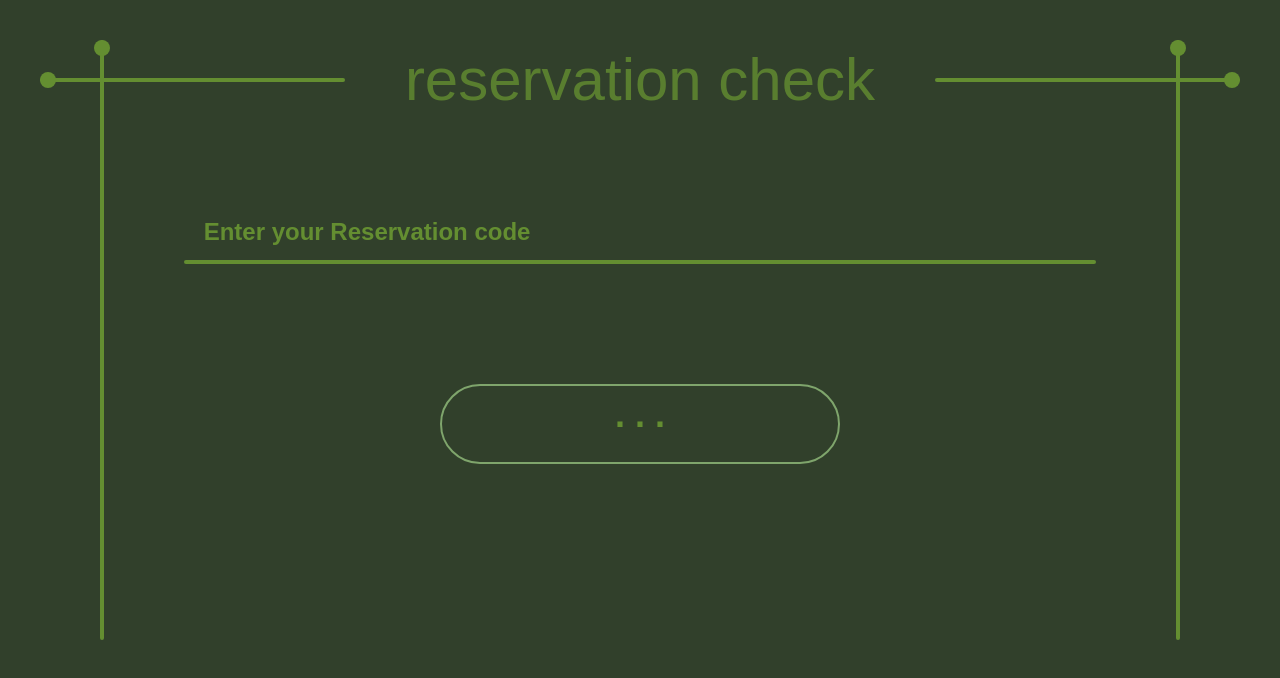
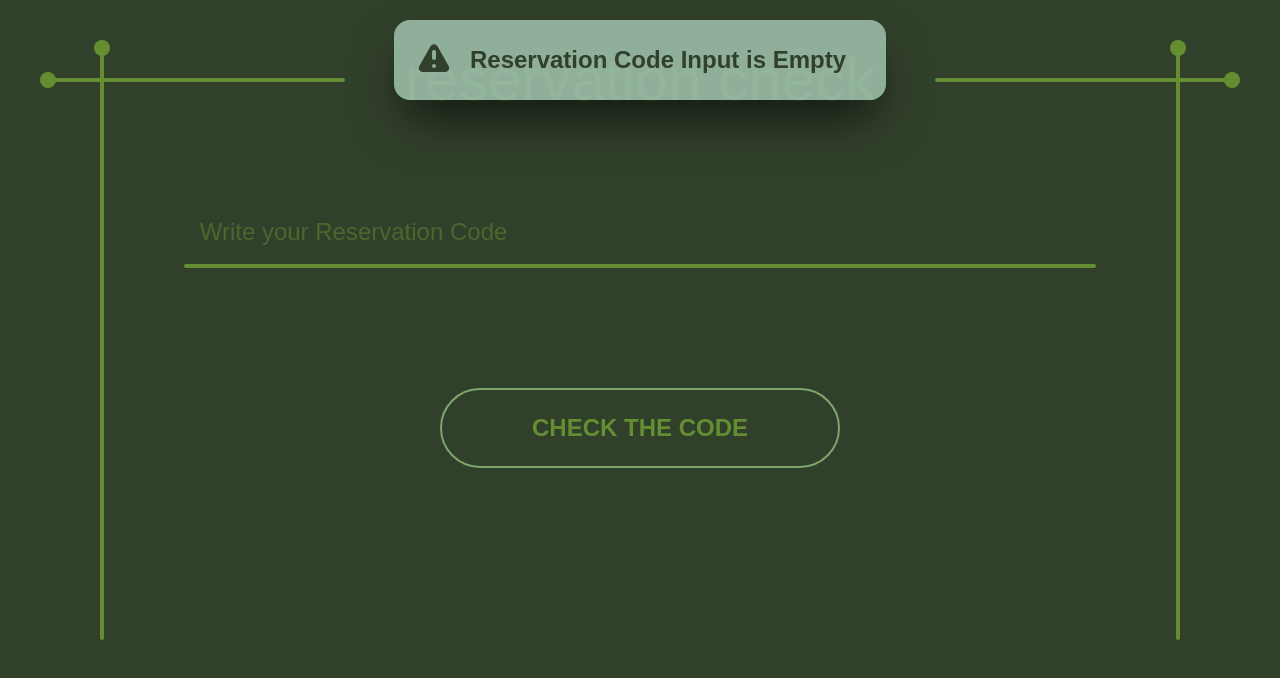
Before and after one commit to Pouyahlvt/Cafe-Reservation, a Next.js app: page /reservation in a window 1280 px wide. Both pictures are taken after a click on the button "CHECK THE CODE". Shown: the top 678 px of the page. Built offline with nearby package versions, Linux system fonts and the light colour scheme.

Commit message:
i add error handeling for resrveation check page !

```diff
--- a/src/app/reservation/details/page.tsx
+++ b/src/app/reservation/details/page.tsx
@@ -123,8 +123,8 @@ const DetailReservation = () => {
               {
                 <Normal_input
                   placeHolder="Enter your name "
-                  name={name}
-                  setName={setName}
+                  state={name}
+                  setState={setName}
                 />
               }
             </div>
--- a/src/app/reservation/page.tsx
+++ b/src/app/reservation/page.tsx
@@ -1,9 +1,10 @@
 "use client";
 
 import Form_template from "@/src/components/ui/form/formTemplate";
-import { useEffect, useState } from "react";
+import { useState } from "react";
 import HoverButton from "@/src/components/ui/button";
-import gsap from "gsap";
+import { Normal_input } from "@/src/components/ui/form/inputs";
+import Alert from "@/src/components/ui/alert";
 
 type detailType = {
   reservationId: string;
@@ -14,7 +15,6 @@ type detailType = {
 
 const ReserveCheck = () => {
   const [reservationID, setReservationID] = useState("");
-  const [error, setError] = useState("");
   const [loading, setLoading] = useState(false);
   const [details, setDetails] = useState<detailType>({
     reservationId: "",
@@ -23,16 +23,52 @@ const ReserveCheck = () => {
     tableId: "",
   });
   const [checked, setChecked] = useState(false);
+  const [alert, setAlert] = useState<{
+    show: boolean;
+    text: string;
+    type?: "success" | "error" | "warning" | "info";
+  }>({
+    show: false,
+    text: "",
+    type: "info",
+  });
 
   const check = async () => {
+    setLoading(true);
+
     try {
-      setLoading(true);
-      if (reservationID.length === 0) return;
-      setError("Write Your Reservation ID");
+      if (reservationID.length === 0) {
+        setAlert({
+          show: true,
+          text: "Reservation Code Input is Empty",
+          type: "warning",
+        });
+        setLoading(false);
+        return;
+      }
+
+      if (reservationID.length < 15) {
+        setAlert({
+          show: true,
+          text: "Reservation Code is too short",
+          type: "warning",
+        });
+
+        setLoading(false);
+        return;
+      }
 
       const res = await fetch(`/api/reserve-details/${reservationID}`);
 
-      if (!res.ok) return;
+      if (!res.ok) {
+        setAlert({
+          show: true,
+          text: "Reservation Code is incorect",
+          type: "warning",
+        });
+        setLoading(false);
+        return;
+      }
 
       const data = await res.json();
 
@@ -40,22 +76,25 @@ const ReserveCheck = () => {
       setChecked(true);
     } catch (err) {
       console.error("check function : " + err);
+      setAlert({
+        show: true,
+        text: "Reservation Code Input is Empty",
+        type: "warning",
+      });
       setLoading(false);
     }
   };
 
-  useEffect(() => {
-    const tl = gsap.timeline();
-
-    tl.to(".input-line", {
-      width: "calc(100% - 80px)",
-      duration: 1.2,
-      delay: 0.5,
-      ease: "power3.out",
-    });
-  }, []);
   return (
     <div className="bg-dark-spruce w-full h-screen">
+      {alert.show && (
+        <Alert
+          text={alert.text}
+          type={alert.type}
+          duration={5000}
+          onClose={() => setAlert({ show: false, text: "", type: "info" })}
+        />
+      )}
       <Form_template text="reservation check">
         <div className="w-full h-full relative">
           <div
@@ -75,20 +114,15 @@ const ReserveCheck = () => {
               ))}
             </div>
           </div>
-          <p
-            className={`input-mass mt-24 ml-15 text-2xl text-forest-moss font-semibold absolute
-            ${reservationID.length > 0 ? "opacity-0 translate-x-15" : "translate-x-0"}
-            transition-all duration-300 ease-out `}>
-            Enter your Reservation code
-          </p>
-          <input
-            value={reservationID ?? ""}
-            onChange={(e) => setReservationID(e.target.value)}
-            type="text"
-            className="outline-0 mx-10 w-[calc(100%-80px)] h-15 rounded-t-2xl
-            mt-20 text-2xl px-5 text-forest-moss font-semibold font-museo "
-          />
-          <div className="input-line h-1 mx-auto w-0 bg-forest-moss rounded-full "></div>
+          <div className="w-[calc(100%-80px)] mx-auto mt-20">
+            {
+              <Normal_input
+                placeHolder="Write your Reservation Code"
+                state={reservationID}
+                setState={setReservationID}
+              />
+            }
+          </div>
           {
             <HoverButton
               onClick={check}
--- a/src/components/ui/alert.tsx
+++ b/src/components/ui/alert.tsx
@@ -130,7 +130,7 @@ const Alert: React.FC<AlertProps> = ({
     <div
       ref={alertRef}
       onClick={closeAlert}
-      className="absolute flex z-50 w-fit mx-auto inset-0 h-fit bg-muted-teal/90 rounded-2xl items-center cursor-pointer
+      className="absolute flex z-50 w-fit mx-auto mt-5 inset-0 h-fit bg-muted-teal/90 rounded-2xl items-center cursor-pointer
       scale-80 -translate-y-full shadow-2xl/70 ">
       {text.length > 2 && (
         <>
--- a/src/components/ui/form/inputs.tsx
+++ b/src/components/ui/form/inputs.tsx
@@ -2,11 +2,12 @@
 
 import React, { useState, useRef, useEffect } from "react";
 import gsap from "gsap";
+import { useGSAP } from "@gsap/react";
 
 interface NormalProps {
   placeHolder: string;
-  name: string;
-  setName: React.Dispatch<React.SetStateAction<string>>;
+  state: string;
+  setState: React.Dispatch<React.SetStateAction<string>>;
 }
 
 interface NumProps {
@@ -18,14 +19,15 @@ interface NumProps {
   setError: React.Dispatch<React.SetStateAction<string>>;
 }
 
-export const Normal_input = ({ placeHolder, name, setName }: NormalProps) => {
+export const Normal_input = ({ placeHolder, state, setState }: NormalProps) => {
   const [isFocuse, setIsFocuse] = useState(false);
   const textRef = useRef(null);
+  const lineRef = useRef<HTMLDivElement>(null);
 
   useEffect(() => {
     if (!textRef.current) return;
     const text = textRef.current;
-    if (isFocuse || name.length > 0) {
+    if (isFocuse || state.length > 0) {
       gsap.to(text, {
         opacity: 0,
         x: 30,
@@ -40,9 +42,20 @@ export const Normal_input = ({ placeHolder, name, setName }: NormalProps) => {
         ease: "power2.out",
       });
     }
-  }, [isFocuse, name.length]);
+  }, [isFocuse, state.length]);
+
+  useGSAP(() => {
+    if (!lineRef.current) return;
+
+    gsap.to(lineRef.current, {
+      width: "100%",
+      duration: 1,
+      delay: 0.7,
+      ease: "power3.out",
+    });
+  }, []);
   return (
-    <div className="w-full">
+    <div className="w-full text-forest-moss">
       <div
         ref={textRef}
         className="absolute mt-4 ml-4 text-2xl opacity-50 pointer-events-none">
@@ -52,13 +65,16 @@ export const Normal_input = ({ placeHolder, name, setName }: NormalProps) => {
       <input
         onFocus={() => setIsFocuse(true)}
         onBlur={() => setIsFocuse(false)}
-        value={name}
+        value={state}
         autoComplete="off"
-        onChange={(e) => setName(e.target.value)}
+        onChange={(e) => setState(e.target.value)}
         type="text"
-        className="flex w-full text-2xl font-museo py-4 px-4 outline-0  rounded-t-2xl z-20"
+        className="flex w-full text-2xl font-museo py-4 px-4 outline-0 font-semibold
+         rounded-t-2xl z-20"
       />
-      <div className="w-full h-1 rounded-full bg-forest-moss "></div>
+      <div
+        ref={lineRef}
+        className="w-0 mx-auto  h-1 rounded-full bg-forest-moss "></div>
     </div>
   );
 };
```
